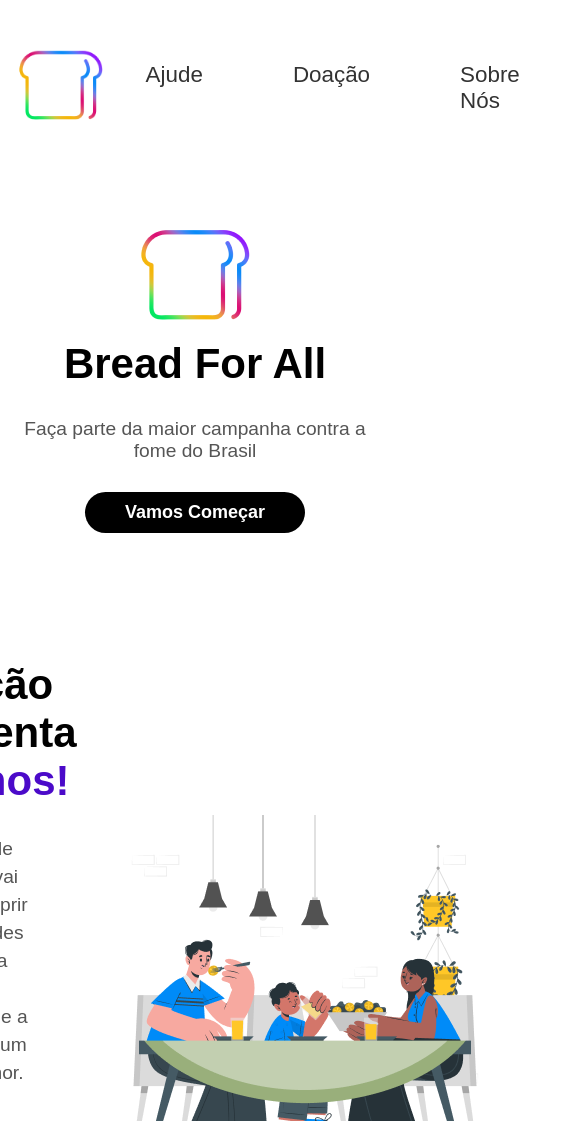
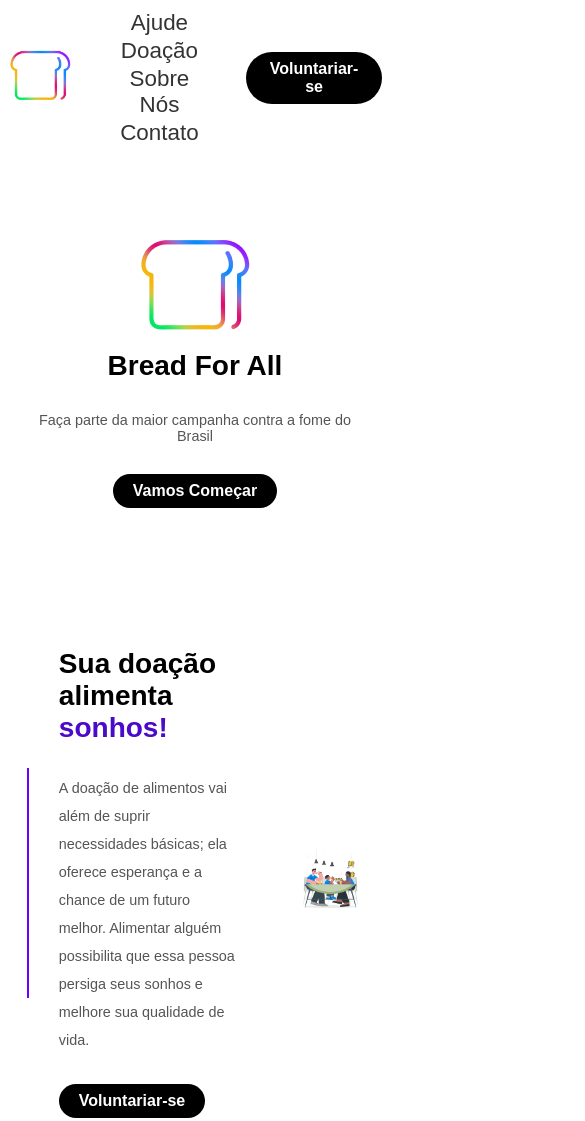
Before and after one commit to Iasmincost134/BreadForAll, a plain HTML site: page pages/index.html in a window 390 px wide. Shown: the top 1121 px of the page, 585 px wide, since content can reach past the window. Drawn offline with Linux system fonts and the light colour scheme.

Commit message:
Add files via upload

```diff
--- a/css/style.css
+++ b/css/style.css
@@ -302,3 +302,88 @@ footer {
     padding: 1.5rem;
     font-weight: 100;
 }
+@media screen and (max-width: 768px) {
+    #footer_content {
+        grid-template-columns: repeat(2, 1fr);
+        gap: 2rem;
+    }
+}
+
+@media screen and (max-width: 426px) {
+    #footer_content {
+        grid-template-columns: repeat(1, 1fr);
+        padding: 3rem 2rem;
+    }
+}
+@media screen and (max-width: 426px) {
+    header {
+        padding: 10px 2%;
+        display: flex;
+        flex-direction: column;
+        align-items: center;
+    }
+
+    section.inicial-site, section.doacao-site {
+        padding: 70px 7%;
+    }
+
+    .yellow-line {
+        display: none;
+    }
+
+    header nav ul {
+        gap: 2px;
+        flex-direction: column;
+        align-items: center;
+    }
+
+    nav ul li {
+        padding: 5px 0;
+        width: 100%;
+        text-align: center;
+    }
+
+    .inicial-site .txt-inicial-site h1,
+    .doacao-site .geral-doacao-site h1 {
+        font-size: 28px;
+    }
+
+    .inicial-site .txt-inicial-site p {
+        font-size: 0.9rem;
+    }
+
+    .botoes-categoria {
+        margin: 0 10px;
+    }
+
+    section.doacao-site .geral-doacao-site {
+        margin-top: -20px;
+    }
+
+    section.doacao-site .container {
+        flex-direction: column;
+        align-items: center;
+    }
+
+    .botao-categoria {
+        padding: 10px;
+        font-size: 0.9rem;
+        width: 100%;
+    }
+
+    .btn-voluntariar button {
+        padding: 8px 20px;
+        font-size: 16px;
+    }
+
+    .logo img {
+        width: 70px;
+        max-width: 100%;
+        height: auto;
+    }
+
+    img {
+        max-width: 100%;
+        height: auto;
+    }
+}
```
